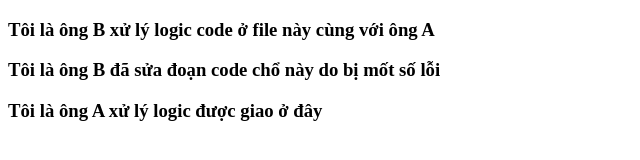
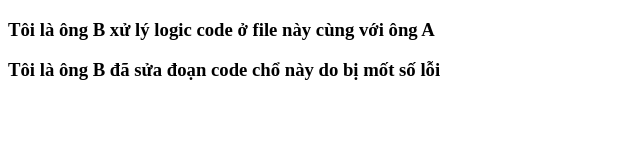
Before and after one commit to DMT-011/Git-demo, a plain HTML site: page index.html in a window 1280 px wide. Shown: the whole page, without its empty margins (0-640 px from the left). Drawn offline with Linux system fonts and the light colour scheme.

Commit message:
Update index.html

```diff
--- a/index.html
+++ b/index.html
@@ -14,7 +14,6 @@
     </ul>
     <h3>Tôi là ông B xử lý logic code ở file này cùng với ông A</h3>
     <h3>Tôi là ông B đã sửa đoạn code chổ này do bị mốt số lỗi</h3>
-    <h3>Tôi là ông A xử lý logic được giao ở đây</h3>
     <script src="./main.js"></script>
   </body>
 </html>
```
